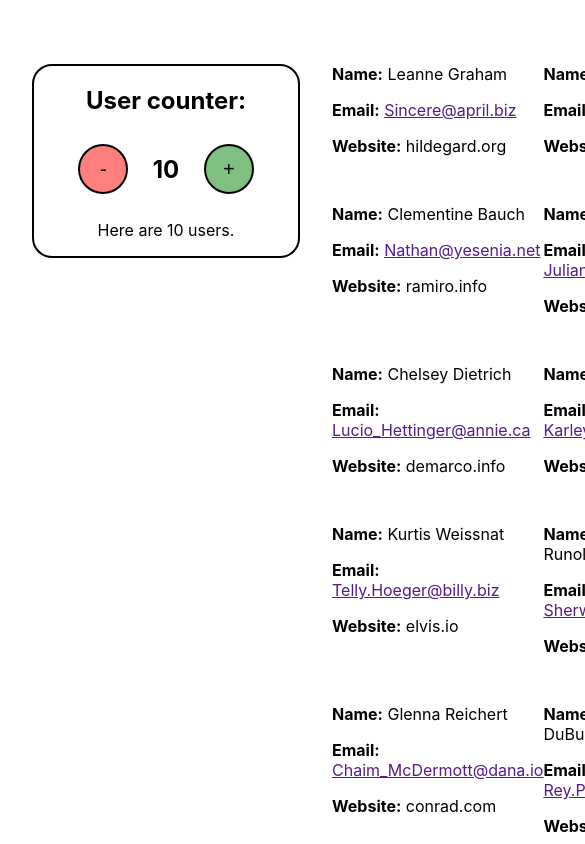
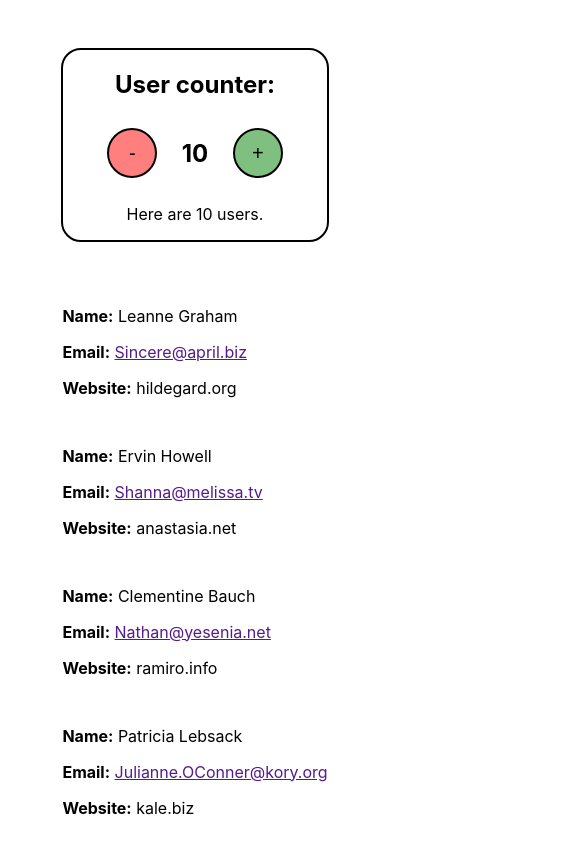
Before and after one commit to pauline-wim/react-chapitre02-users, a React (Create React App) app: page / in a window 390 px wide. Shown: the top 844 px of the page, 585 px wide, since content can reach past the window. Built offline with nearby package versions, Linux system fonts and the light colour scheme.

Commit message:
CSS changes

```diff
--- a/src/App.css
+++ b/src/App.css
@@ -3,7 +3,7 @@
 main {
   display: flex;
   justify-content: space-around;
-  margin: 2rem;
+  margin: 1rem;
 }
 
 /* USER INFO */
@@ -68,3 +68,21 @@ h1,
 .red:hover {
   background-color: rgba(255, 0, 0);
 }
+
+@media only screen and (max-width: 1000px) {
+  .user-info {
+    width: auto;
+    grid-template-columns: 1fr;
+  }
+}
+
+@media only screen and (max-width: 700px) {
+  main {
+    flex-direction: column;
+    align-items: center;
+  }
+
+  .counter {
+    width: fit-content;
+  }
+}
```
